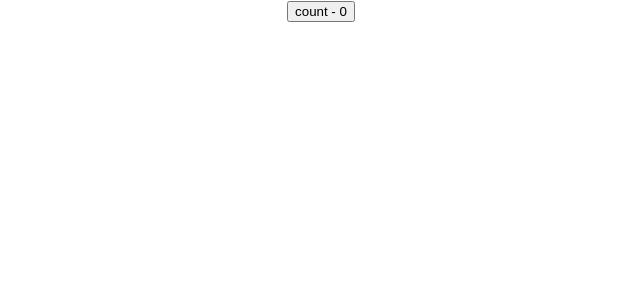
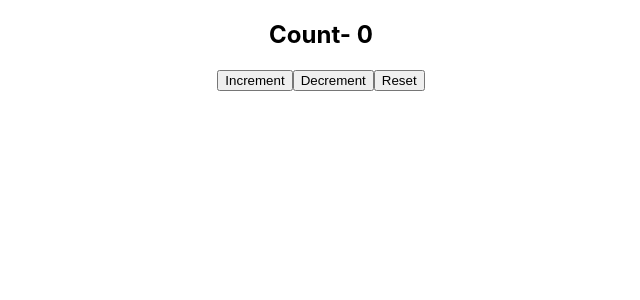
Before and after one commit to BadriKumar2000/learning-hooks, a React (Create React App) app: page / in a window 1280 px wide. Shown: the top 300 px of the page, without its empty margins (319-959 px from the left). Built offline with nearby package versions, Linux system fonts and the light colour scheme.

Commit message:
created a Counter example and created custom hook to update the counter value, here we used useReducer

```diff
--- a/src/App.js
+++ b/src/App.js
@@ -11,6 +11,7 @@ import CounterOne from "./components/UseMemo/CounterOne";
 import InputFocus from "./components/useRef/InputFocus";
 import Timer from "./components/useRef/Timer";
 import DocTitleOne from "./components/customHooks/DocTitleOne";
+import CountOne from "./components/customHooks/CountOne";
 
 export const UserContext = React.createContext();
 export const ChannelContext = React.createContext();
@@ -32,7 +33,8 @@ function App() {
       {/* <CounterOne /> */}
       {/* <InputFocus /> */}
       {/* <Timer /> */}
-      <DocTitleOne />
+      {/* <DocTitleOne /> */}
+      <CountOne />
     </div>
   );
 }
--- /dev/null
+++ b/src/Hooks/useCounter.js
@@ -0,0 +1,8 @@
+import React, { useReducer } from "react";
+
+function useCounter(reducer, initialState) {
+  const [count, dispatch] = useReducer(reducer, initialState);
+  return [count, dispatch];
+}
+
+export default useCounter;
--- /dev/null
+++ b/src/components/customHooks/CountOne.js
@@ -0,0 +1,31 @@
+import React from "react";
+import useCounter from "../../Hooks/useCounter";
+
+const initialState = 0;
+
+const reducer = (state, action) => {
+  switch (action.type) {
+    case "increment":
+      return state + 1;
+    case "decrement":
+      return state - 1;
+    case "reset":
+      return initialState;
+    default:
+      return state;
+  }
+};
+
+function CountOne() {
+  const [count, dispatch] = useCounter(reducer, initialState);
+  return (
+    <div>
+      <h2>Count- {count}</h2>
+      <button onClick={() => dispatch({ type: "increment" })}>Increment</button>
+      <button onClick={() => dispatch({ type: "decrement" })}>Decrement</button>
+      <button onClick={() => dispatch({ type: "reset" })}>Reset</button>
+    </div>
+  );
+}
+
+export default CountOne;
```
